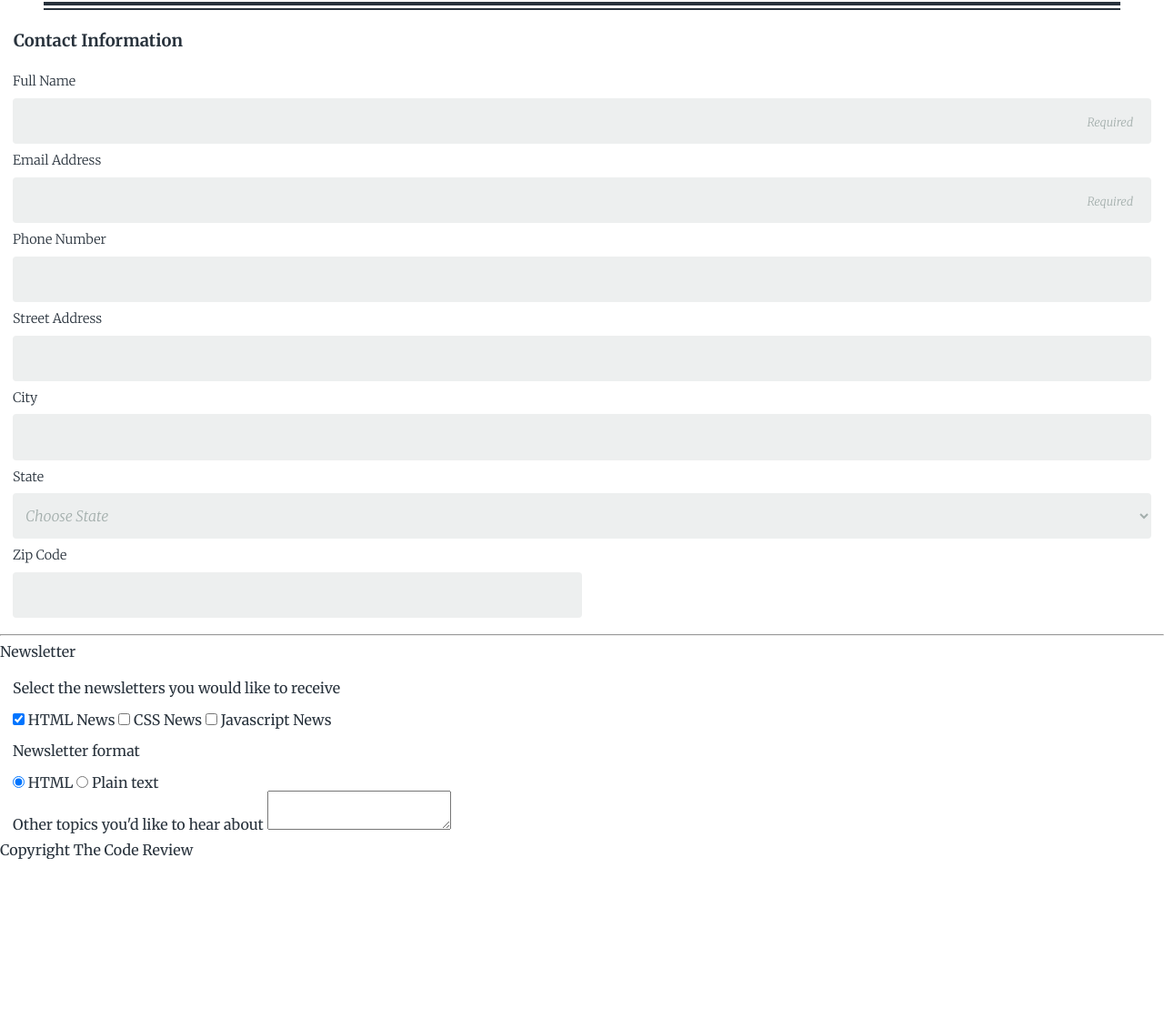
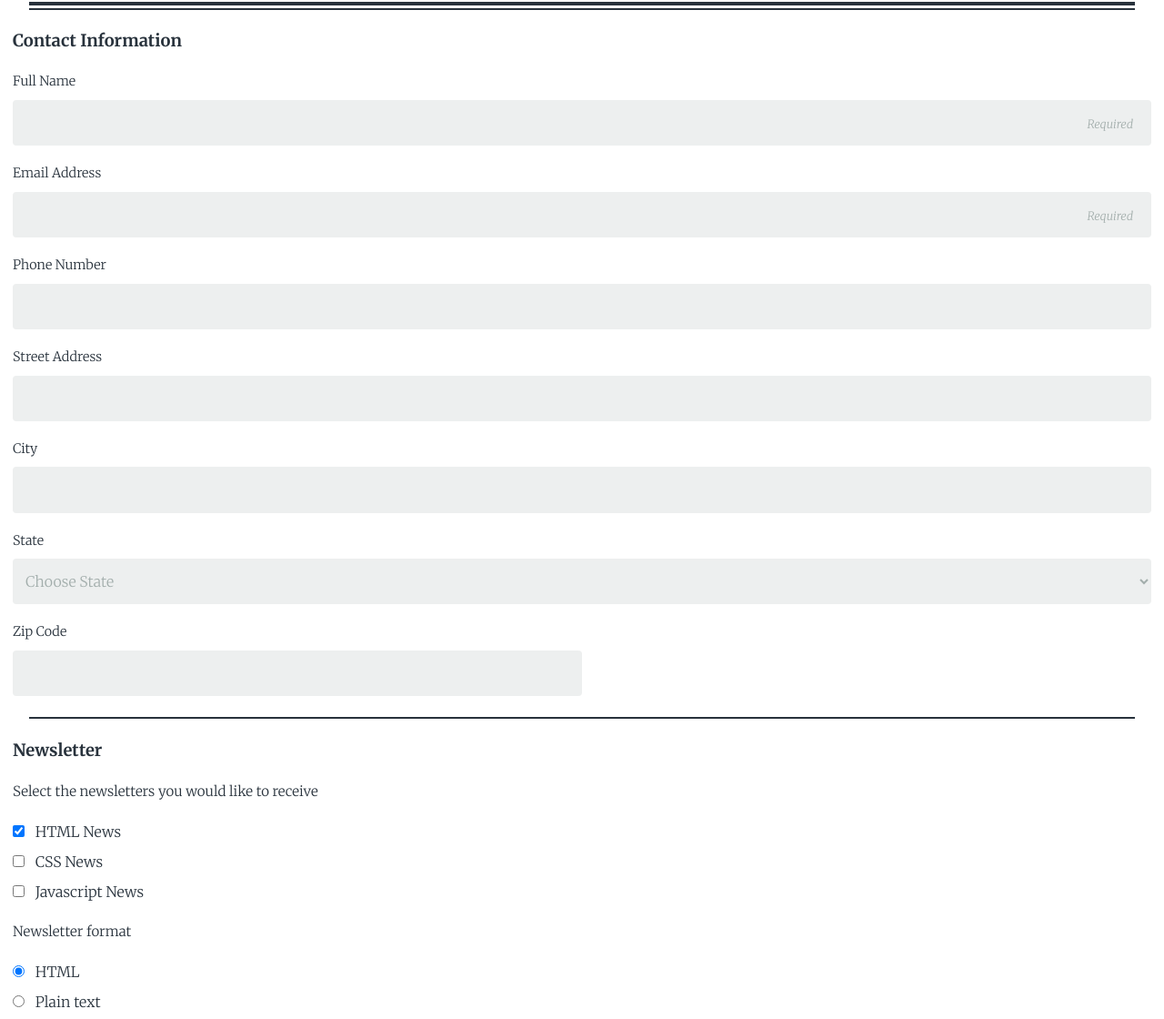
Before and after one commit to adampizzo/unit-03-form-project, a plain HTML site: page index.html in a window 1280 px wide. Shown: the part 180-1300 px from the top of the page at 91% size. Before the commit the page ends 1124 px from the top, so only its background shows below. Drawn offline with Linux system fonts and the light colour scheme.

Commit message:
tweaked newsletter section

```diff
--- a/css/styles.css
+++ b/css/styles.css
@@ -53,17 +53,17 @@ fieldset {
     /* Line Breaks */
 
 
-    .signup-divhr1 {
+    .signup-div-large {
         background: #28323c;
         height: 4px;
-        max-width: 92.5%;
+        max-width: 95%;
         margin: 0 auto;
     }
 
-    .signup-divhr2 {
+    .signup-div-small {
         background: #28323c;
         height: 2px;
-        max-width: 92.5%;
+        max-width: 95%;
         margin: 3px auto;
     }
 
@@ -71,10 +71,8 @@ fieldset {
     /* Contact Information Section */
 
     .contact-legend {
-
-        display: block;
         margin-top: 3px;
-        padding: 20px 15px;
+        padding: 20px 0;
         font-weight: bold;
         font-size: 1.15em;
     }
@@ -87,7 +85,7 @@ fieldset {
     .contact-flex label {
         font-weight: 300;
         font-size: .9em;
-        margin: 10px 0;
+        margin: 12px 0;
     }
 
     .contact-flex label:first-child {
@@ -98,6 +96,7 @@ fieldset {
         background-color: #edefef;
         border-radius: 4px;
         border-style: none;
+        margin-bottom: 10px;
     }
     .contact-flex input {
         padding: 16px;
@@ -120,7 +119,6 @@ fieldset {
         text-indent: 10px;
         font-weight: lighter;
         color: #a3aeac;
-        font-style: italic;
     }
 
     .contact-input:focus {
@@ -131,13 +129,57 @@ fieldset {
 
 
     #zipcode {
-        max-width: 50%
+        max-width: 50%;
     }
 
 
     /* Newsletter Section */
 
+    .newsletter-legend {
+        margin-top: 3px;
+        padding-top: 20px;
+        font-weight: bold;
+        font-size: 1.15em;
+    }
+
         /* Newsletters Selection Section */
+
+        .newsletter-div {
+            font-weight: 300;
+            line-height: 150%;
+        }
+
+        .newsletter-div p {
+            font-weight: lighter;
+            font-size: .95em;
+        }
+
+        .newletter-div label, .newsletter-div input {
+            display: inline-block;
+            margin: 10px 0;
+        }
+
+        .newsletter-div input {
+            margin-right: 8px;
+        }
+
+        .newsletter-div label[for="other_topics"] {
+            padding-top: 10px;
+        }
+
+        .other-topics label {
+           display: block;
+            margin: 20px 0;
+        }
+
+        .other-topics-textarea {
+            background-color: #edefef;
+            height: 100px;
+            width: 100%;
+            border-style: none;
+            border-radius: 4px;
+            resize: none;
+        }
 
         /* Newsletter Format Section*/
 
@@ -146,4 +188,5 @@ fieldset {
         }
 
 
+
 /* Footer Section */
--- a/index.html
+++ b/index.html
@@ -20,14 +20,14 @@
                 <h2 class="signup-h2">Signup for our newsletter</h2>
                 <p class="signup-p">Get the latest news on how your code is doing right in your inbox</p>
 
-                <div class="signup-divhr1"></div>
-                <div class="signup-divhr2"></div>
+                <div class="signup-div-large"></div>
+                <div class="signup-div-small"></div>
             </section>
 
             <section>
                 <form>
+                    <fieldset>
                         <legend class="contact-legend">Contact Information</legend>
-                    <fieldset>
                         <div class="contact-flex">
                             <label class="contact-item contact-label" for="name">Full Name</label>
                             <input class="contact-item contact-input req" type="text" id="name" name="user_name" placeholder="Required">
@@ -99,40 +99,48 @@
                                     <option value="WI">Wisconsin</option>
                                     <option value="WY">Wyoming</option>
                             </select>
-
                             <label class="contact-item contact-label" for="zipcode">Zip Code</label>
                             <input class="contact-item contact-input" type="text" id="zipcode" name="user_zipcode">
                         </div>
                     </fieldset>
-                    <hr>
+                    <div class="signup-div-small"></div>
+                    <div class="newsletter-div">
+                        <fieldset>
+                            <legend class="newsletter-legend">Newsletter</legend>
+                            <p>Select the newsletters you would like to receive</p>
                             <div>
-                        <legend>Newsletter</legend>
-                        <fieldset>
-                            <p>Select the newsletters you would like to receive</p>
                                 <div>
                                     <input type="checkbox" id="html_news" name="html_news" checked>
                                     <label for="html_news">HTML News</label>
-
+                                </div>
+                                <div>
                                     <input type="checkbox" id="css_news" name="css_news">
                                     <label for="css_news">CSS News</label>
-
+                                </div>
+                                <div>
                                     <input type="checkbox" id="js_news" name="js_news">
                                     <label for="js_news">Javascript News</label>
                                 </div>
+                            </div>
 
                             <p>Newsletter format</p>
+                            <div>
                                 <input type="radio" id="format_html" name="format" checked>
                                 <label for="format_html">HTML</label>
-
+                            </div>
+                            <div>
                                 <input type="radio" name="format" id="format_plaintext">
                                 <label for="format_plaintext">Plain text</label>
-
-                            <div>
+                            </div>
+                            <div class="other-topics">
                                 <label for="other_topics">Other topics you'd like to hear about</label>
                                 <textarea class="other-topics-textarea" name="other_topics" id="other_topics"></textarea>
                             </div>
 
                         </fieldset>
+                    </div>
+                    <div class="sign-up">
+
                     </div>
                 </form>
             </section>
```
Lines whose indentation alone changed are shown as unchanged.
